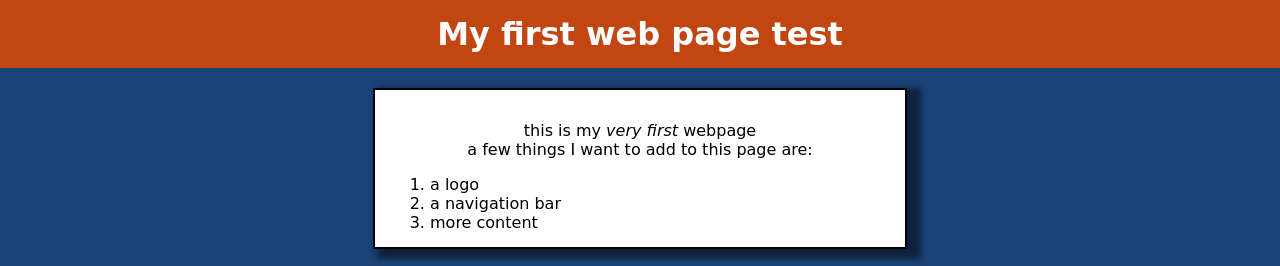
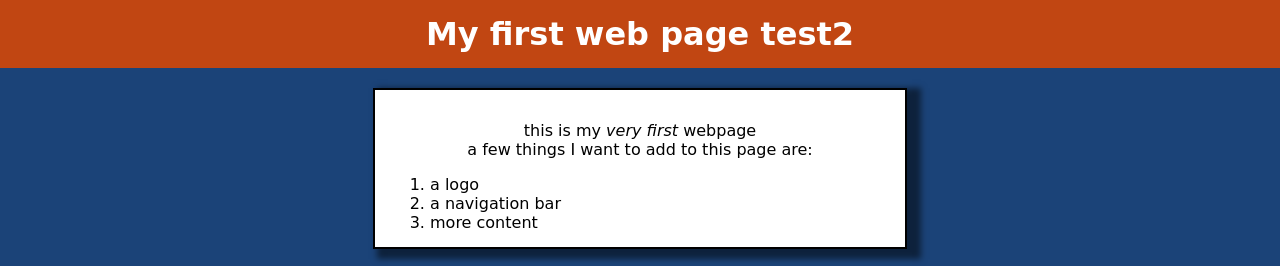
Before and after one commit to mikeromero4/calendar, a website: page index.html in a window 1280 px wide. Shown: the top 266 px of the page. Drawn offline with Linux system fonts and the light colour scheme.

Commit message:
Update index.html

```diff
--- a/index.html
+++ b/index.html
@@ -17,7 +17,7 @@
 
 <body>
 	<h1 id='test'>
-		My first web page test
+		My first web page test2
 	</h1>
 	<div class = "fancy_box">
 		<p>
```
